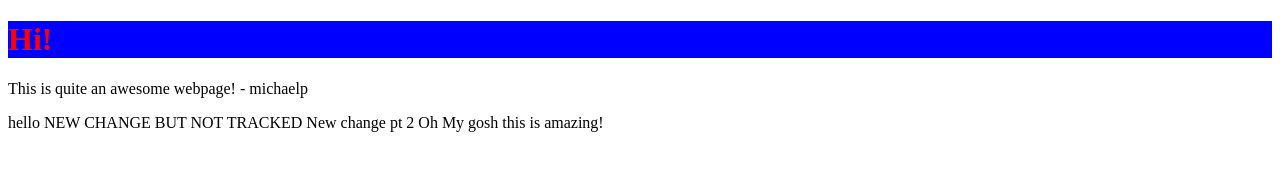
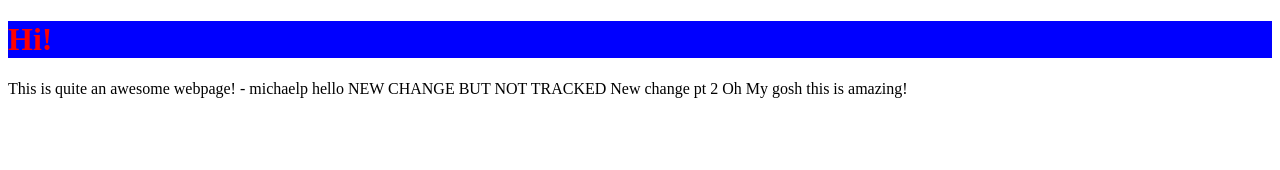
Before and after one commit to smtsuchi/my_amazing_website, a plain HTML site: page index.html in a window 1280 px wide. Drawn offline with Linux system fonts and the light colour scheme.

Commit message:
quite awesome!

```diff
--- a/index.html
+++ b/index.html
@@ -9,7 +9,7 @@
 </head>
 <body>
     <h1>Hi!</h1>
-    <p>This is quite an awesome webpage! - michaelp</p>
+    This is quite an awesome webpage! - michaelp
     hello
     NEW CHANGE BUT NOT TRACKED
     New change pt 2
```
